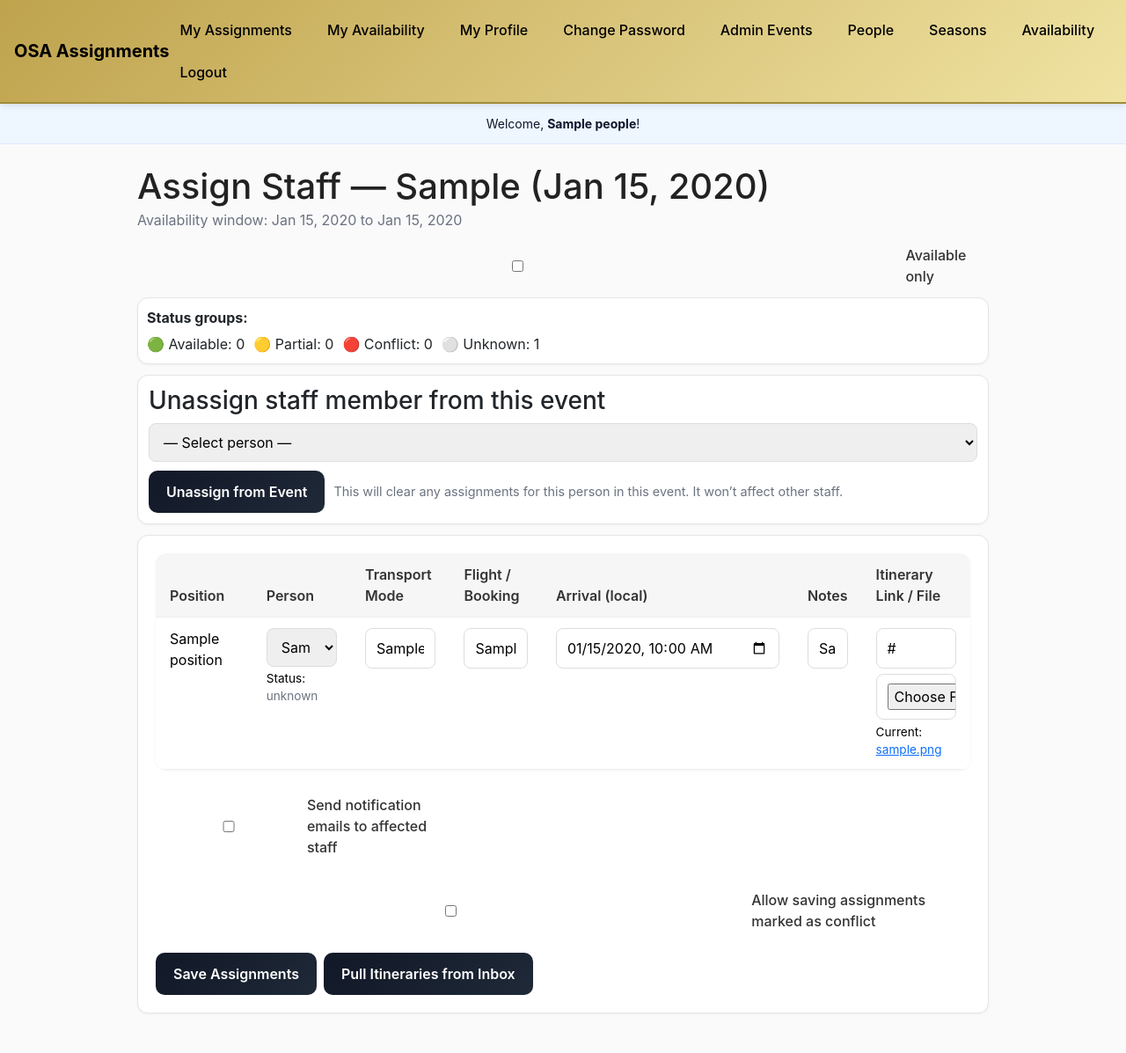
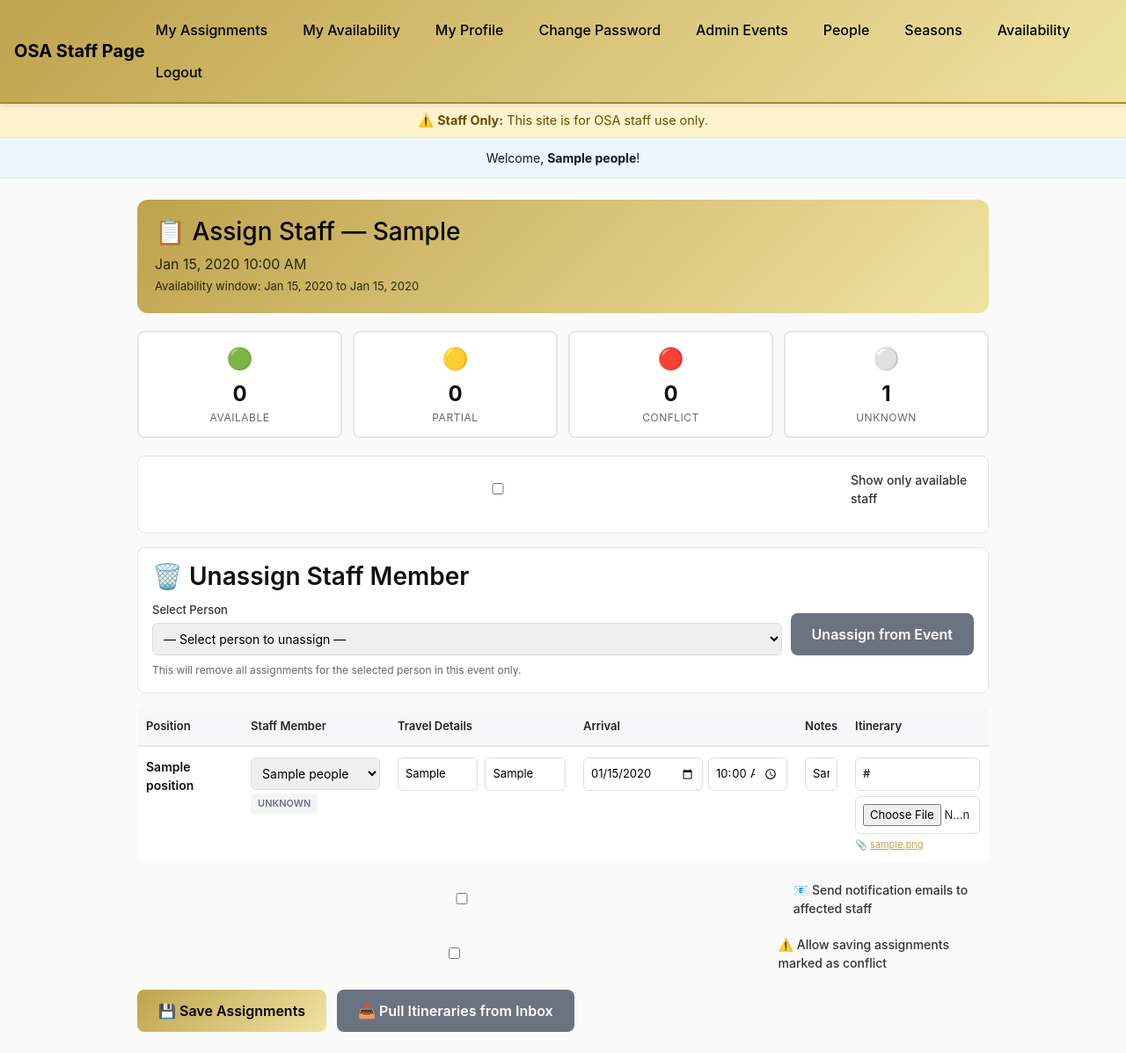
Before and after one commit to Ksmishra123/osa_staff, a Flask app: page /admin/events/1/assign in a window 1280 px wide. Shown: the whole page at 88% size. Before the commit the page ends 1152 px from the top, so only its background shows below. Run offline with Flask 3, Linux system fonts and the light colour scheme; a user stored in the database is signed in; tables that the repository leaves empty hold one stand-in row (values such as "Sample post"); parts of the project's set-up code (start-up, migrations or seed data) failed here and were passed over; some libraries are stand-ins or nearby versions.

Commit message:
feat: Rebrand site as "OSA Staff Page" and redesign assign page
- Update header/title from "OSA Assignments" to "OSA Staff Page"
- Add staff-only warning banner below the header
- Redesign the assign page with stats cards, cleaner table layout, and improved travel/arrival inputs (separate date + time fields)
- Add CSRF token migration script

Co-Authored-By: Claude Opus 4.7 (1M context) <noreply@anthropic.com>

```diff
--- a/app.py
+++ b/app.py
@@ -1754,7 +1754,22 @@ def admin_assign(eid):
                 conflicting_assignments.append((pos.name, pid))
             mode = request.form.get(f'pos_{pos.id}_mode') or None
             booking = request.form.get(f'pos_{pos.id}_booking') or None
-            arrival = parse_dt(request.form.get(f'pos_{pos.id}_arrival') or "")
+
+            # Parse separate arrival date and time fields
+            arrival_date_str = request.form.get(f'pos_{pos.id}_arrival_date') or ""
+            arrival_time_str = request.form.get(f'pos_{pos.id}_arrival_time') or ""
+            arrival = None
+            if arrival_date_str:
+                try:
+                    if arrival_time_str:
+                        # Combine date and time
+                        arrival = datetime.strptime(f"{arrival_date_str} {arrival_time_str}", "%Y-%m-%d %H:%M")
+                    else:
+                        # Date only, use midnight
+                        arrival = datetime.strptime(arrival_date_str, "%Y-%m-%d")
+                except ValueError:
+                    pass  # Invalid format, leave as None
+
             notes = request.form.get(f'pos_{pos.id}_notes') or None
             itinerary_link = (request.form.get(f'pos_{pos.id}_itinerary_link') or "").strip() or None
             itinerary_file = request.files.get(f'pos_{pos.id}_itinerary_file')
--- a/templates/assign.html
+++ b/templates/assign.html
@@ -1,118 +1,335 @@
 {% extends 'base.html' %}
 {% block content %}
-<h1>Assign Staff — {{ ev.city }} ({{ ev.date|date_only if ev.date else '' }})</h1>
-<p style="margin-top:-6px; color:#6b7280;">
+<style>
+  .assign-header {
+    background: linear-gradient(135deg, #bfa34d 0%, #f0e3a3 100%);
+    padding: 20px;
+    border-radius: 12px;
+    margin-bottom: 20px;
+    color: #000;
+  }
+  .assign-header h1 {
+    margin: 0 0 8px 0;
+    font-size: 1.75rem;
+  }
+  .assign-header p {
+    margin: 0;
+    opacity: 0.8;
+  }
+  .stats-grid {
+    display: grid;
+    grid-template-columns: repeat(auto-fit, minmax(140px, 1fr));
+    gap: 12px;
+    margin-bottom: 20px;
+  }
+  .stat-card {
+    background: #fff;
+    padding: 12px;
+    border-radius: 8px;
+    border: 2px solid #e5e5e5;
+    text-align: center;
+  }
+  .stat-card .emoji {
+    font-size: 24px;
+    margin-bottom: 4px;
+  }
+  .stat-card .count {
+    font-size: 24px;
+    font-weight: 700;
+    color: #111;
+  }
+  .stat-card .label {
+    font-size: 12px;
+    color: #666;
+    text-transform: uppercase;
+    letter-spacing: 0.5px;
+  }
+  .assign-table {
+    width: 100%;
+    border-collapse: separate;
+    border-spacing: 0;
+    background: #fff;
+    border-radius: 8px;
+    overflow: hidden;
+  }
+  .assign-table thead th {
+    background: #f7f7f9;
+    padding: 12px 10px;
+    text-align: left;
+    font-weight: 600;
+    font-size: 13px;
+    border-bottom: 2px solid #e5e5e5;
+  }
+  .assign-table tbody td {
+    padding: 12px 10px;
+    border-bottom: 1px solid #f0f0f0;
+    vertical-align: top;
+  }
+  .assign-table tbody tr:last-child td {
+    border-bottom: none;
+  }
+  .assign-table tbody tr:hover {
+    background: #fafafa;
+  }
+  .position-name {
+    font-weight: 600;
+    color: #111;
+    font-size: 14px;
+  }
+  .person-select {
+    width: 100%;
+    padding: 8px;
+    border: 1px solid #ddd;
+    border-radius: 6px;
+    font-size: 14px;
+  }
+  .person-select:focus {
+    outline: none;
+    border-color: #bfa34d;
+    box-shadow: 0 0 0 3px rgba(191, 163, 77, 0.1);
+  }
+  .status-badge {
+    display: inline-block;
+    padding: 3px 8px;
+    border-radius: 4px;
+    font-size: 11px;
+    font-weight: 600;
+    text-transform: uppercase;
+    margin-top: 4px;
+  }
+  .status-available { background: #dcfce7; color: #15803d; }
+  .status-partial { background: #fef3c7; color: #a16207; }
+  .status-conflict { background: #fee2e2; color: #b91c1c; }
+  .status-unknown { background: #f3f4f6; color: #6b7280; }
+  .input-field {
+    width: 100%;
+    padding: 8px;
+    border: 1px solid #ddd;
+    border-radius: 6px;
+    font-size: 13px;
+  }
+  .input-field:focus {
+    outline: none;
+    border-color: #bfa34d;
+    box-shadow: 0 0 0 3px rgba(191, 163, 77, 0.1);
+  }
+  .input-field::placeholder {
+    color: #999;
+  }
+  .input-small {
+    width: 100%;
+    max-width: 110px;
+  }
+  .travel-grid {
+    display: grid;
+    grid-template-columns: 1fr 1fr;
+    gap: 8px;
+  }
+  .arrival-grid {
+    display: grid;
+    grid-template-columns: 1fr 90px;
+    gap: 6px;
+  }
+  .section-card {
+    background: #fff;
+    border: 1px solid #e5e5e5;
+    border-radius: 8px;
+    padding: 16px;
+    margin-bottom: 16px;
+  }
+  .section-title {
+    font-weight: 600;
+    margin: 0 0 12px 0;
+    color: #111;
+  }
+  .action-buttons {
+    display: flex;
+    gap: 12px;
+    flex-wrap: wrap;
+    margin-top: 20px;
+  }
+  .btn-primary {
+    background: linear-gradient(135deg, #bfa34d 0%, #f0e3a3 100%);
+    color: #000;
+    font-weight: 600;
+    padding: 12px 24px;
+    border: none;
+    border-radius: 8px;
+    cursor: pointer;
+    transition: all 0.2s;
+  }
+  .btn-primary:hover {
+    transform: translateY(-1px);
+    box-shadow: 0 4px 12px rgba(191, 163, 77, 0.3);
+  }
+  .btn-secondary {
+    background: #6b7280;
+    color: #fff;
+    padding: 12px 24px;
+    border: none;
+    border-radius: 8px;
+    cursor: pointer;
+  }
+  .checkbox-label {
+    display: flex;
+    gap: 8px;
+    align-items: center;
+    font-size: 14px;
+    cursor: pointer;
+  }
+  @media (max-width: 768px) {
+    .assign-table {
+      display: block;
+      overflow-x: auto;
+    }
+    .travel-grid,
+    .arrival-grid {
+      grid-template-columns: 1fr;
+    }
+  }
+</style>
+
+<div class="assign-header">
+  <h1>📋 Assign Staff — {{ ev.city }}</h1>
+  <p>{{ ev.date|dt_short if ev.date else 'No date set' }}</p>
+  <p style="margin-top:4px; font-size:13px;">
     Availability window: {{ event_window_start|date_only if event_window_start else '—' }} to {{ event_window_end|date_only if event_window_end else '—' }}
   </p>
+</div>
 
-<form method="get" style="margin:10px 0;">
-  <label style="display:flex; gap:8px; align-items:center;">
-    <input type="checkbox" name="available_only" value="1" {% if available_only %}checked{% endif %} onchange="this.form.submit()">
-    <span>Available only</span>
-  </label>
-</form>
-
-<div class="card" style="padding:10px; margin:10px 0;">
-  <strong>Status groups:</strong>
-  <div style="display:flex; flex-wrap:wrap; gap:10px; margin-top:6px;">
-    <span>🟢 Available: {{ people_by_status.available|length }}</span>
-    <span>🟡 Partial: {{ people_by_status.partial|length }}</span>
-    <span>🔴 Conflict: {{ people_by_status.conflict|length }}</span>
-    <span>⚪ Unknown: {{ people_by_status.unknown|length }}</span>
+<!-- Stats Cards -->
+<div class="stats-grid">
+  <div class="stat-card">
+    <div class="emoji">🟢</div>
+    <div class="count">{{ people_by_status.available|length }}</div>
+    <div class="label">Available</div>
+  </div>
+  <div class="stat-card">
+    <div class="emoji">🟡</div>
+    <div class="count">{{ people_by_status.partial|length }}</div>
+    <div class="label">Partial</div>
+  </div>
+  <div class="stat-card">
+    <div class="emoji">🔴</div>
+    <div class="count">{{ people_by_status.conflict|length }}</div>
+    <div class="label">Conflict</div>
+  </div>
+  <div class="stat-card">
+    <div class="emoji">⚪</div>
+    <div class="count">{{ people_by_status.unknown|length }}</div>
+    <div class="label">Unknown</div>
   </div>
 </div>
 
-<!-- Unassign one staff member from this event (clears only their assignments for this event) -->
-<div class="card" style="padding:12px; margin:12px 0;">
-  <h3 style="margin:0 0 8px 0;">Unassign staff member from this event</h3>
-  <form method="post" style="display:flex; gap:10px; align-items:center; flex-wrap:wrap;">
+<!-- Filter -->
+<div class="section-card">
+  <form method="get">
+    <label class="checkbox-label">
+      <input type="checkbox" name="available_only" value="1" {% if available_only %}checked{% endif %} onchange="this.form.submit()">
+      <span>Show only available staff</span>
+    </label>
+  </form>
+</div>
+
+<!-- Unassign Section -->
+<div class="section-card">
+  <h3 class="section-title">🗑️ Unassign Staff Member</h3>
+  <form method="post" style="display:flex; gap:10px; align-items:flex-end; flex-wrap:wrap;">
     <input type="hidden" name="csrf_token" value="{{ csrf_token() }}">
     <input type="hidden" name="action" value="remove_person">
-    <select name="person_id" required>
-      <option value="">— Select person —</option>
+    <div style="flex: 1; min-width: 250px;">
+      <label style="display:block; margin-bottom:4px; font-size:13px; font-weight:500;">Select Person</label>
+      <select name="person_id" required class="person-select">
+        <option value="">— Select person to unassign —</option>
         {% for person in all_people %}
           <option value="{{ person.id }}">{{ person.name }}{% if person.email %} ({{ person.email }}){% endif %}</option>
         {% endfor %}
       </select>
-    <button type="submit"
-            class="btn btn-danger btn-sm"
-            onclick="return confirm('Unassign this person from all positions for this event?');">
+    </div>
+    <button type="submit" class="btn-secondary" onclick="return confirm('Unassign this person from all positions for this event?');">
       Unassign from Event
     </button>
-    <div style="color:#6b7280; font-size:0.9em;">
-      This will clear any assignments for this person in this event. It won’t affect other staff.
-    </div>
   </form>
+  <p style="margin:8px 0 0 0; font-size:12px; color:#666;">
+    This will remove all assignments for the selected person in this event only.
+  </p>
 </div>
 
-<form method="post" enctype="multipart/form-data" class="card">
+<!-- Assignment Form -->
+<form method="post" enctype="multipart/form-data">
   <input type="hidden" name="csrf_token" value="{{ csrf_token() }}">
-  <table class="table">
+
+  <div style="overflow-x: auto;">
+    <table class="assign-table">
       <thead>
         <tr>
-        <th style="width:200px;">Position</th>
-        <th style="width:240px;">Person</th>
-        <th style="width:140px;">Transport Mode</th>
-        <th style="width:160px;">Flight / Booking</th>
-        <th style="width:200px;">Arrival (local)</th>
+          <th style="width:140px;">Position</th>
+          <th style="width:200px;">Staff Member</th>
+          <th style="width:280px;">Travel Details</th>
+          <th style="width:180px;">Arrival</th>
           <th>Notes</th>
-        <th style="width:220px;">Itinerary Link / File</th>
+          <th style="width:200px;">Itinerary</th>
         </tr>
       </thead>
       <tbody>
         {% for p in positions %}
         {% set cur = current.get(p.id) %}
         <tr>
-        <td>{{ p.name }}</td>
+          <!-- Position -->
           <td>
-          <select name="pos_{{ p.id }}">
+            <div class="position-name">{{ p.name }}</div>
+          </td>
+
+          <!-- Person Selection -->
+          <td>
+            <select name="pos_{{ p.id }}" class="person-select">
               <option value="">— Unassigned —</option>
               {% for person in people %}
                 <option value="{{ person.id }}" {% if cur and cur.person_id==person.id %}selected{% endif %}>
                   {{ person.name }}
-                {% set label = people_status.get(person.id, 'unknown') %}
-                {% if label == 'available' %} [available]
-                {% elif label == 'partial' %} [partial]
-                {% elif label == 'conflict' %} [conflict]
-                {% else %} [unknown]
-                {% endif %}
                 </option>
               {% endfor %}
             </select>
             {% if cur %}
               {% set cur_label = people_status.get(cur.person_id, 'unknown') %}
-            <div style="font-size:.85em; margin-top:3px;">
-              Status:
-              {% if cur_label == 'available' %}<span style="color:#15803d;">available</span>
-              {% elif cur_label == 'partial' %}<span style="color:#a16207;">partial</span>
-              {% elif cur_label == 'conflict' %}<span style="color:#b91c1c;">conflict</span>
-              {% else %}<span style="color:#6b7280;">unknown</span>{% endif %}
-            </div>
+              <span class="status-badge status-{{ cur_label }}">{{ cur_label }}</span>
             {% endif %}
           </td>
+
+          <!-- Travel Details -->
           <td>
-          <input name="pos_{{ p.id }}_mode" placeholder="Flight / Drive / Train"
+            <div class="travel-grid">
+              <input name="pos_{{ p.id }}_mode" placeholder="Flight/Drive/Train" class="input-field"
                      value="{{ cur.transport_mode if cur and cur.transport_mode else '' }}">
+              <input name="pos_{{ p.id }}_booking" placeholder="AA123 / PNR" class="input-field"
+                     value="{{ cur.transport_booking if cur and cur.transport_booking else '' }}">
+            </div>
           </td>
+
+          <!-- Arrival Date & Time -->
           <td>
-          <input name="pos_{{ p.id }}_booking" placeholder="AA123 / PNR / etc."
-                 value="{{ cur.transport_booking if cur and cur.transport_booking else '' }}">
+            <div class="arrival-grid">
+              <input type="date" name="pos_{{ p.id }}_arrival_date" class="input-field"
+                     value="{% if cur and cur.arrival_ts %}{{ cur.arrival_ts.strftime('%Y-%m-%d') }}{% endif %}">
+              <input type="time" name="pos_{{ p.id }}_arrival_time" class="input-field input-small"
+                     value="{% if cur and cur.arrival_ts %}{{ cur.arrival_ts.strftime('%H:%M') }}{% endif %}">
+            </div>
           </td>
+
+          <!-- Notes -->
           <td>
-          <input type="datetime-local" name="pos_{{ p.id }}_arrival"
-                 value="{% if cur and cur.arrival_ts %}{{ cur.arrival_ts|datetime_local }}{% endif %}">
-        </td>
-        <td>
-          <input name="pos_{{ p.id }}_notes" placeholder="Pickup at 2pm / baggage / etc."
+            <input name="pos_{{ p.id }}_notes" placeholder="Pickup info, baggage, etc." class="input-field"
                    value="{{ cur.transport_notes if cur and cur.transport_notes else '' }}">
           </td>
+
+          <!-- Itinerary -->
           <td>
-          <input name="pos_{{ p.id }}_itinerary_link" placeholder="https://www.orbitz.com/..."
-                 value="{{ cur.itinerary_link if cur and cur.itinerary_link else '' }}" style="margin-bottom:6px;">
-          <input type="file" name="pos_{{ p.id }}_itinerary_file" accept=".pdf,.png,.jpg,.jpeg,.txt">
+            <input name="pos_{{ p.id }}_itinerary_link" placeholder="https://..." class="input-field" style="margin-bottom:6px;"
+                   value="{{ cur.itinerary_link if cur and cur.itinerary_link else '' }}">
+            <input type="file" name="pos_{{ p.id }}_itinerary_file" accept=".pdf,.png,.jpg,.jpeg,.txt" class="input-field">
             {% if cur and cur.itinerary_file_path %}
-            <div style="font-size:.85em; margin-top:4px;">
-              Current: <a href="{{ url_for('download_assignment_itinerary', aid=cur.id) }}" target="_blank">{{ cur.itinerary_filename or 'Download file' }}</a>
+              <div style="font-size:11px; margin-top:4px; color:#666;">
+                📎 <a href="{{ url_for('download_assignment_itinerary', aid=cur.id) }}" target="_blank" style="color:#bfa34d;">{{ cur.itinerary_filename or 'View file' }}</a>
               </div>
             {% endif %}
           </td>
@@ -120,27 +337,31 @@
         {% endfor %}
       </tbody>
     </table>
+  </div>
 
-  <div style="margin:12px 0; display:flex; gap:8px; align-items:center;">
-    <label style="display:flex; gap:6px; align-items:center;">
+  <!-- Options -->
+  <div style="margin:20px 0;">
+    <label class="checkbox-label">
       <input type="checkbox" name="send_emails" value="yes">
-      <span>Send notification emails to affected staff</span>
+      <span>📧 Send notification emails to affected staff</span>
     </label>
   </div>
   <div style="margin:12px 0;">
-    <label style="display:flex; gap:6px; align-items:center;">
+    <label class="checkbox-label">
       <input type="checkbox" name="confirm_conflicts" value="yes">
-      <span>Allow saving assignments marked as conflict</span>
+      <span>⚠️ Allow saving assignments marked as conflict</span>
     </label>
   </div>
 
-  <div style="display:flex; gap:8px; align-items:center;">
-    <button type="submit">Save Assignments</button>
-    <button type="submit"
+  <!-- Action Buttons -->
+  <div class="action-buttons">
+    <button type="submit" class="btn-primary">💾 Save Assignments</button>
+    <button type="submit" class="btn-secondary"
             formaction="{{ url_for('admin_sync_itineraries', eid=ev.id) }}"
             formmethod="post">
-      Pull Itineraries from Inbox
+      📥 Pull Itineraries from Inbox
     </button>
   </div>
 </form>
+
 {% endblock %}
--- a/templates/base.html
+++ b/templates/base.html
@@ -13,13 +13,13 @@
   <meta name="theme-color" content="#bfa34d">
 
   <link href="https://cdn.jsdelivr.net/npm/bootstrap@5.3.3/dist/css/bootstrap.min.css" rel="stylesheet">
-  <title>OSA Staff Assignments</title>
+  <title>OSA Staff Page</title>
   <link rel='stylesheet' href='{{ url_for('static', filename='style.css') }}'>
   <link rel="manifest" href="{{ url_for('static', filename='manifest.json') }}">
 </head>
 <body>
   <header class='topbar'>
-    <div class='brand'>OSA Assignments</div>
+    <div class='brand'>OSA Staff Page</div>
 
     <!-- Hamburger Menu Button (Mobile) -->
     <button class='menu-toggle' id='menuToggle' aria-label='Toggle menu'>
@@ -95,6 +95,10 @@
     </nav>
   </header>
 
+  <div class="staff-only-warning" style="background:#fff3cd;border-bottom:1px solid #ffe69c;color:#664d03;padding:8px 16px;text-align:center;font-size:0.9rem;">
+    ⚠️ <strong>Staff Only:</strong> This site is for OSA staff use only.
+  </div>
+
   {% if current_user.is_authenticated %}
     <div class="welcome-strip">
       Welcome, <strong>{{ (current_user.person.name if current_user.person else '') or 'Staff' }}</strong>!
```
Also changed, not shown: add_csrf_tokens.py (added, +85 -0 lines). Lines whose indentation alone changed are shown as unchanged.
